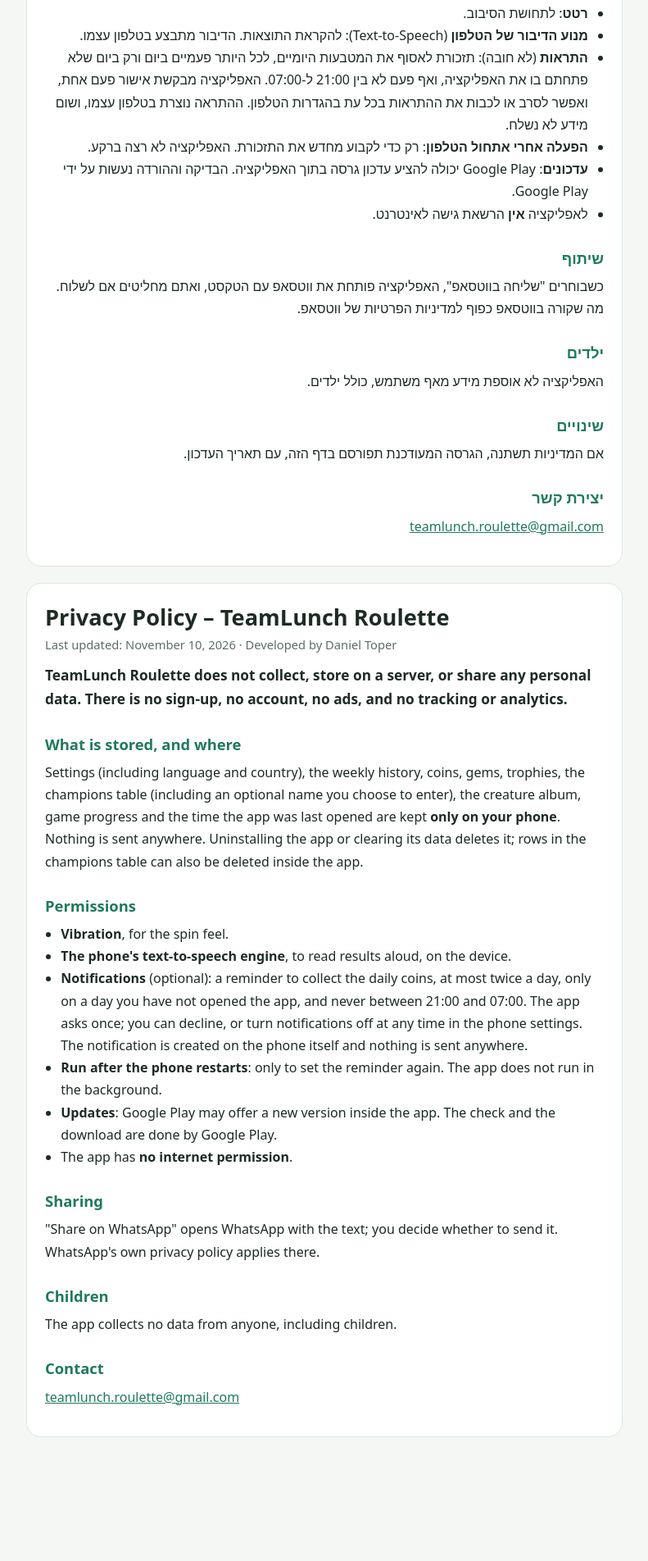
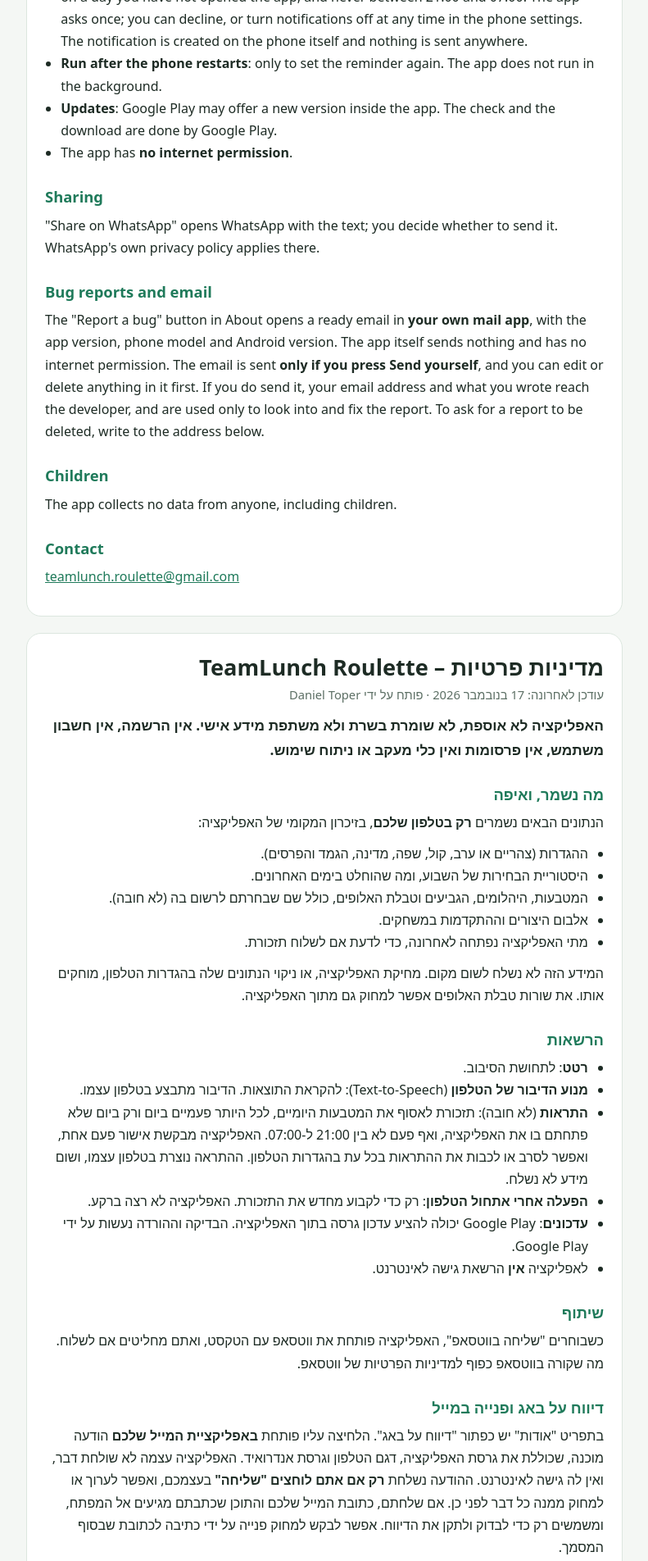
Before and after one commit to teamlunch-roulette/teamlunch-roulette.github.io, a plain HTML site: page index.html in a window 1280 px wide. Shown: the part 546-2450 px from the top of the page at 82% size, without its empty margins (244-1035 px from the left). Before the commit the page ends 2375 px from the top, so only its background shows below. Drawn offline with Linux system fonts and the light colour scheme.

Commit message:
Update index.html

```diff
--- a/index.html
+++ b/index.html
@@ -1,10 +1,10 @@
 <!doctype html>
-<html lang="he" dir="rtl">
+<html lang="en" dir="ltr">
 <head>
 <meta charset="utf-8">
 <meta name="viewport" content="width=device-width, initial-scale=1">
-<title>מדיניות פרטיות – TeamLunch Roulette</title>
-<meta name="description" content="מדיניות הפרטיות של האפליקציה TeamLunch Roulette: האפליקציה לא אוספת, לא שומרת בשרת ולא משתפת מידע אישי.">
+<title>Privacy Policy – TeamLunch Roulette</title>
+<meta name="description" content="Privacy policy of the TeamLunch Roulette app: the app does not collect, store on a server or share personal data. / מדיניות הפרטיות של האפליקציה TeamLunch Roulette.">
 <style>
   :root { --bg: #F4F7F4; --card: #FFFFFF; --ink: #1D2B24; --muted: #5C6F64; --line: #DCE7DF; --accent: #1F7A5A; }
   @media (prefers-color-scheme: dark) { :root { --bg: #111915; --card: #1A2520; --ink: #E9F2EC; --muted: #9AB0A3; --line: #2B3B33; --accent: #4CC38A; } }
@@ -20,13 +20,39 @@
   .lead { font-size: 1.08rem; font-weight: 600; }
   a { color: var(--accent); }
   [lang="en"] { direction: ltr; text-align: left; }
+  [lang="he"] { direction: rtl; text-align: right; }
 </style>
 </head>
 <body>
 <main>
-  <article class="card">
+  <article class="card" lang="en">
+    <h1>Privacy Policy – TeamLunch Roulette</h1>
+    <p class="muted">Last updated: November 17, 2026 · Developed by Daniel Toper</p>
+    <p class="lead">TeamLunch Roulette does not collect, store on a server, or share any personal data. There is no sign-up, no account, no ads, and no tracking or analytics.</p>
+    <h2>What is stored, and where</h2>
+    <p>Settings (including language and country), the weekly history, coins, gems, trophies, the champions table (including an optional name you choose to enter), the creature album, game progress and the time the app was last opened are kept <strong>only on your phone</strong>. Nothing is sent anywhere. Uninstalling the app or clearing its data deletes it; rows in the champions table can also be deleted inside the app.</p>
+    <h2>Permissions</h2>
+    <ul>
+      <li><strong>Vibration</strong>, for the spin feel.</li>
+      <li><strong>The phone's text-to-speech engine</strong>, to read results aloud, on the device.</li>
+      <li><strong>Notifications</strong> (optional): a reminder to collect the daily coins, at most twice a day, only on a day you have not opened the app, and never between 21:00 and 07:00. The app asks once; you can decline, or turn notifications off at any time in the phone settings. The notification is created on the phone itself and nothing is sent anywhere.</li>
+      <li><strong>Run after the phone restarts</strong>: only to set the reminder again. The app does not run in the background.</li>
+      <li><strong>Updates</strong>: Google Play may offer a new version inside the app. The check and the download are done by Google Play.</li>
+      <li>The app has <strong>no internet permission</strong>.</li>
+    </ul>
+    <h2>Sharing</h2>
+    <p>"Share on WhatsApp" opens WhatsApp with the text; you decide whether to send it. WhatsApp's own privacy policy applies there.</p>
+    <h2>Bug reports and email</h2>
+    <p>The "Report a bug" button in About opens a ready email in <strong>your own mail app</strong>, with the app version, phone model and Android version. The app itself sends nothing and has no internet permission. The email is sent <strong>only if you press Send yourself</strong>, and you can edit or delete anything in it first. If you do send it, your email address and what you wrote reach the developer, and are used only to look into and fix the report. To ask for a report to be deleted, write to the address below.</p>
+    <h2>Children</h2>
+    <p>The app collects no data from anyone, including children.</p>
+    <h2>Contact</h2>
+    <p><a href="mailto:teamlunch.roulette@gmail.com">teamlunch.roulette@gmail.com</a></p>
+  </article>
+
+  <article class="card" lang="he" dir="rtl">
     <h1>מדיניות פרטיות – TeamLunch Roulette</h1>
-    <p class="muted">עודכן לאחרונה: 10 בנובמבר 2026 · פותח על ידי Daniel Toper</p>
+    <p class="muted">עודכן לאחרונה: 17 בנובמבר 2026 · פותח על ידי Daniel Toper</p>
 
     <p class="lead">האפליקציה לא אוספת, לא שומרת בשרת ולא משתפת מידע אישי. אין הרשמה, אין חשבון משתמש, אין פרסומות ואין כלי מעקב או ניתוח שימוש.</p>
 
@@ -54,6 +80,9 @@
     <h2>שיתוף</h2>
     <p>כשבוחרים "שליחה בווטסאפ", האפליקציה פותחת את ווטסאפ עם הטקסט, ואתם מחליטים אם לשלוח. מה שקורה בווטסאפ כפוף למדיניות הפרטיות של ווטסאפ.</p>
 
+    <h2>דיווח על באג ופנייה במייל</h2>
+    <p>בתפריט "אודות" יש כפתור "דיווח על באג". הלחיצה עליו פותחת <strong>באפליקציית המייל שלכם</strong> הודעה מוכנה, שכוללת את גרסת האפליקציה, דגם הטלפון וגרסת אנדרואיד. האפליקציה עצמה לא שולחת דבר, ואין לה גישה לאינטרנט. ההודעה נשלחת <strong>רק אם אתם לוחצים "שליחה"</strong> בעצמכם, ואפשר לערוך או למחוק ממנה כל דבר לפני כן. אם שלחתם, כתובת המייל שלכם והתוכן שכתבתם מגיעים אל המפתח, ומשמשים רק כדי לבדוק ולתקן את הדיווח. אפשר לבקש למחוק פנייה על ידי כתיבה לכתובת שבסוף המסמך.</p>
+
     <h2>ילדים</h2>
     <p>האפליקציה לא אוספת מידע מאף משתמש, כולל ילדים.</p>
 
@@ -64,28 +93,6 @@
     <p><a href="mailto:teamlunch.roulette@gmail.com">teamlunch.roulette@gmail.com</a></p>
   </article>
 
-  <article class="card" lang="en">
-    <h1>Privacy Policy – TeamLunch Roulette</h1>
-    <p class="muted">Last updated: November 10, 2026 · Developed by Daniel Toper</p>
-    <p class="lead">TeamLunch Roulette does not collect, store on a server, or share any personal data. There is no sign-up, no account, no ads, and no tracking or analytics.</p>
-    <h2>What is stored, and where</h2>
-    <p>Settings (including language and country), the weekly history, coins, gems, trophies, the champions table (including an optional name you choose to enter), the creature album, game progress and the time the app was last opened are kept <strong>only on your phone</strong>. Nothing is sent anywhere. Uninstalling the app or clearing its data deletes it; rows in the champions table can also be deleted inside the app.</p>
-    <h2>Permissions</h2>
-    <ul>
-      <li><strong>Vibration</strong>, for the spin feel.</li>
-      <li><strong>The phone's text-to-speech engine</strong>, to read results aloud, on the device.</li>
-      <li><strong>Notifications</strong> (optional): a reminder to collect the daily coins, at most twice a day, only on a day you have not opened the app, and never between 21:00 and 07:00. The app asks once; you can decline, or turn notifications off at any time in the phone settings. The notification is created on the phone itself and nothing is sent anywhere.</li>
-      <li><strong>Run after the phone restarts</strong>: only to set the reminder again. The app does not run in the background.</li>
-      <li><strong>Updates</strong>: Google Play may offer a new version inside the app. The check and the download are done by Google Play.</li>
-      <li>The app has <strong>no internet permission</strong>.</li>
-    </ul>
-    <h2>Sharing</h2>
-    <p>"Share on WhatsApp" opens WhatsApp with the text; you decide whether to send it. WhatsApp's own privacy policy applies there.</p>
-    <h2>Children</h2>
-    <p>The app collects no data from anyone, including children.</p>
-    <h2>Contact</h2>
-    <p><a href="mailto:teamlunch.roulette@gmail.com">teamlunch.roulette@gmail.com</a></p>
-  </article>
 </main>
 </body>
 </html>
```
